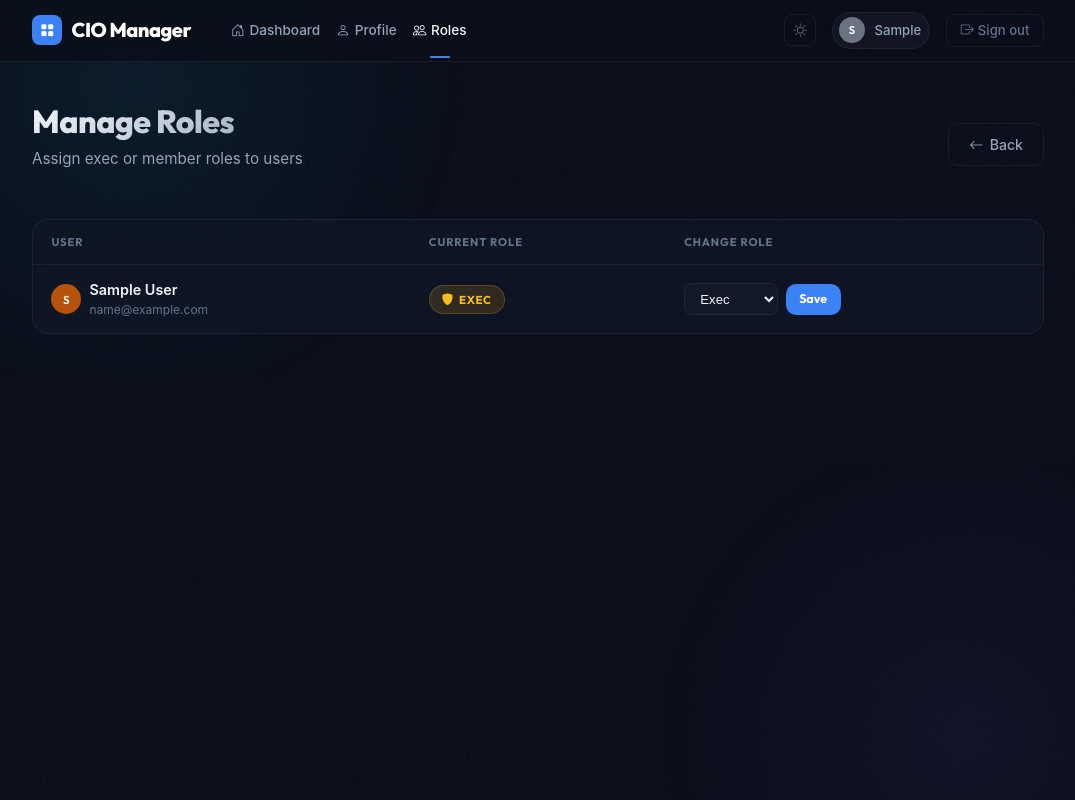
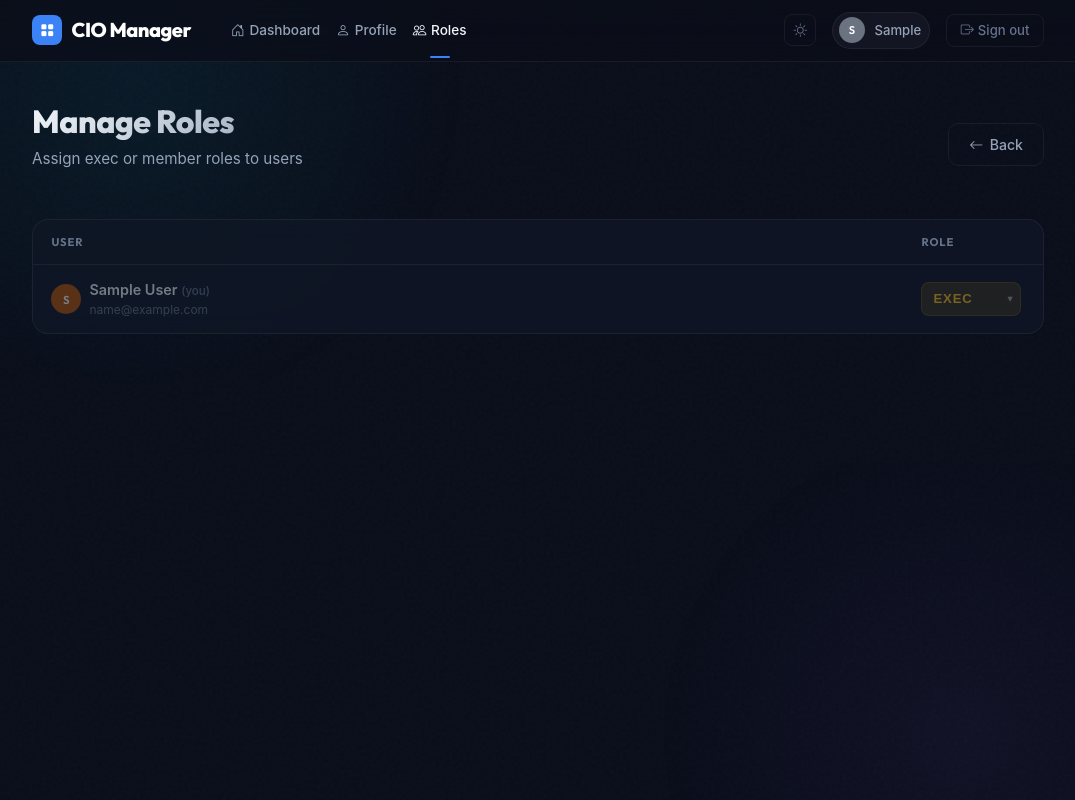
Before and after one commit to jackrhoa/uva-swe-project, a Django app: page /manage-roles/ in a window 1280 px wide. Shown: the whole page, without its empty margins (102-1177 px from the left). Run offline with Django 5.2, Linux system fonts and the light colour scheme; a user stored in the database is signed in; tables that the repository leaves empty hold one stand-in row (values such as "Sample post"); some web fonts are replaced.

Commit message:
Improve roles page

```diff
--- a/templates/base.html
+++ b/templates/base.html
@@ -890,6 +890,18 @@
         html[data-theme="light"] .badge-soon {
             background: rgba(0, 0, 0, 0.05);
         }
+
+        html[data-theme="light"] .role-badge.exec {
+            background: rgba(180, 83, 9, 0.1);
+            color: #b45309;
+            border-color: rgba(180, 83, 9, 0.25);
+        }
+
+        html[data-theme="light"] .role-badge.member {
+            background: rgba(2, 132, 199, 0.1);
+            color: #0284c7;
+            border-color: rgba(2, 132, 199, 0.25);
+        }
     </style>
     {% block extra_css %}{% endblock %}
 </head>
--- a/templates/manage_roles.html
+++ b/templates/manage_roles.html
@@ -1,6 +1,60 @@
 {% extends "base.html" %}
 {% block title %}Manage Roles — CIO Manager{% endblock %}
 {% block nav_roles %}active{% endblock %}
+
+{% block extra_css %}
+<style>
+    .role-select-wrap {
+        position: relative;
+        display: inline-block;
+    }
+    .role-select-wrap::after {
+        content: '▾';
+        position: absolute;
+        right: 0.55rem;
+        top: 50%;
+        transform: translateY(-50%);
+        font-size: 0.65rem;
+        pointer-events: none;
+        opacity: 0.6;
+    }
+    .role-select-badge {
+        appearance: none;
+        -webkit-appearance: none;
+        border-radius: 20px;
+        font-family: 'Outfit', sans-serif;
+        font-size: 0.72rem;
+        font-weight: 700;
+        text-transform: uppercase;
+        letter-spacing: 0.06em;
+        padding: 0.3rem 1.4rem 0.3rem 0.75rem;
+        min-width: 100px;
+        cursor: pointer;
+        transition: opacity 0.15s ease;
+    }
+    .role-select-badge:hover { opacity: 0.8; }
+    .role-select-badge.exec {
+        background: rgba(251,191,36,0.15);
+        color: #fbbf24;
+        border: 1px solid rgba(251,191,36,0.2);
+    }
+    .role-select-badge.member {
+        background: rgba(6,182,212,0.12);
+        color: #22d3ee;
+        border: 1px solid rgba(6,182,212,0.2);
+    }
+    html[data-theme="light"] .role-select-badge.exec {
+        background: rgba(180, 83, 9, 0.1);
+        color: #b45309;
+        border-color: rgba(180, 83, 9, 0.25);
+    }
+    html[data-theme="light"] .role-select-badge.member {
+        background: rgba(2, 132, 199, 0.1);
+        color: #0284c7;
+        border-color: rgba(2, 132, 199, 0.25);
+    }
+</style>
+{% endblock %}
 
 {% block content %}
 <div class="page-header animate-in delay-1">
@@ -20,44 +74,41 @@
         <thead>
             <tr>
                 <th>User</th>
-                <th>Current Role</th>
-                <th>Change Role</th>
+                <th style="width:140px;">Role</th>
             </tr>
         </thead>
         <tbody>
             {% for user_profile in users %}
-            <tr>
+            <tr {% if user_profile.user == request.user %}style="opacity:0.45;"{% endif %}>
                 <td>
                     <div class="d-flex align-items-center gap-2">
                         <div class="user-chip-avatar" style="width:30px;height:30px;font-size:0.72rem;{% if user_profile.is_exec %}background:#b45309;{% endif %}">
                             {{ user_profile.user.first_name|make_list|first|default:"?" }}
                         </div>
                         <div>
-                            <div style="font-weight:600;font-size:0.9rem;">{{ user_profile.user.first_name }} {{ user_profile.user.last_name }}</div>
+                            <div style="font-weight:600;font-size:0.9rem;">
+                                {{ user_profile.user.first_name }} {{ user_profile.user.last_name }}
+                                {% if user_profile.user == request.user %}<span style="font-size:0.72rem;font-weight:500;color:var(--text-muted);"> (you)</span>{% endif %}
+                            </div>
                             <div style="font-size:0.75rem;color:var(--text-muted);">{{ user_profile.user.email }}</div>
                         </div>
                     </div>
                 </td>
                 <td>
-                    <span class="role-badge {{ user_profile.role }}">
-                        <i class="bi bi-{% if user_profile.is_exec %}shield-fill{% else %}person-fill{% endif %}"></i>
-                        {{ user_profile.role|title }}
-                    </span>
-                </td>
-                <td>
-                    <form method="POST" action="{% url 'change_role' user_profile.user.id %}" class="d-flex align-items-center gap-2">
-                        {% csrf_token %}
-                        <select name="role">
+                    <div class="role-select-wrap">
+                        <select class="role-select-badge {{ user_profile.role }}"
+                                {% if user_profile.user == request.user %}disabled{% endif %}
+                                data-url="{% url 'change_role' user_profile.user.id %}"
+                                data-csrf="{{ csrf_token }}">
                             <option value="member" {% if user_profile.role == 'member' %}selected{% endif %}>Member</option>
                             <option value="exec" {% if user_profile.role == 'exec' %}selected{% endif %}>Exec</option>
                         </select>
-                        <button type="submit" class="btn-gradient" style="font-size:0.78rem;padding:0.38rem 0.85rem;">Save</button>
-                    </form>
+                    </div>
                 </td>
             </tr>
             {% empty %}
             <tr>
-                <td colspan="3" style="text-align:center;padding:2.5rem;color:var(--text-muted);">
+                <td colspan="2" style="text-align:center;padding:2.5rem;color:var(--text-muted);">
                     <i class="bi bi-people" style="font-size:2rem;display:block;margin-bottom:0.5rem;opacity:0.3;"></i>
                     No users found.
                 </td>
@@ -67,3 +118,32 @@
     </table>
 </div>
 {% endblock %}
+
+{% block extra_js %}
+<script>
+    document.querySelectorAll('.role-select-badge').forEach(function(select) {
+        select.addEventListener('change', function() {
+            var url = this.dataset.url;
+            var csrf = this.dataset.csrf;
+            var role = this.value;
+            var el = this;
+
+            var body = new FormData();
+            body.append('role', role);
+            body.append('csrfmiddlewaretoken', csrf);
+
+            fetch(url, {
+                method: 'POST',
+                headers: { 'X-Requested-With': 'XMLHttpRequest' },
+                body: body,
+            })
+            .then(function(res) { return res.json(); })
+            .then(function(data) {
+                if (data.ok) {
+                    el.className = 'role-select-badge ' + data.role;
+                }
+            });
+        });
+    });
+</script>
+{% endblock %}
--- a/users/views.py
+++ b/users/views.py
@@ -1,4 +1,5 @@
 from django.shortcuts import render, get_object_or_404, redirect
+from django.http import JsonResponse
 from django.contrib.auth.decorators import login_required
 from django.contrib.auth.models import User
 from .models import UserProfile
@@ -44,9 +45,15 @@ def change_role(request, user_id):
     if not request.user.profile.is_exec():
         return redirect('home')
     if request.method == 'POST':
+        if request.user.id == user_id:
+            if request.headers.get('X-Requested-With') == 'XMLHttpRequest':
+                return JsonResponse({'ok': False})
+            return redirect('manage_roles')
         profile = get_object_or_404(UserProfile, user__id=user_id)
         new_role = request.POST.get('role')
         if new_role in ['exec', 'member']:
             profile.role = new_role
             profile.save()
+            if request.headers.get('X-Requested-With') == 'XMLHttpRequest':
+                return JsonResponse({'ok': True, 'role': new_role})
     return redirect('manage_roles')
```
